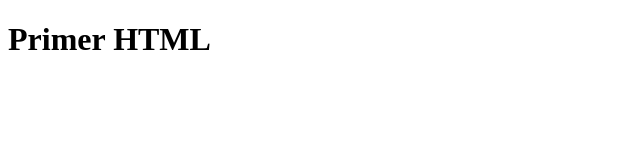
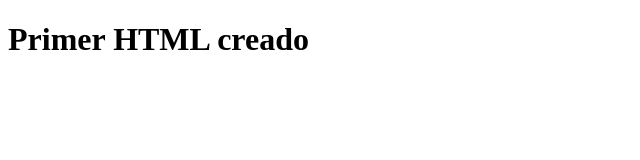
Before and after one commit to fragoba/html, a plain HTML site: page index.html in a window 1280 px wide. Shown: the whole page, without its empty margins (0-640 px from the left). Drawn offline with Linux system fonts and the light colour scheme.

Commit message:
Se agregó la palabra creado

```diff
--- a/index.html
+++ b/index.html
@@ -7,6 +7,6 @@
     <title>Document</title>
 </head>
 <body>
-    <h1>Primer HTML</h1>
+    <h1>Primer HTML creado</h1>
 </body>
 </html>
```
